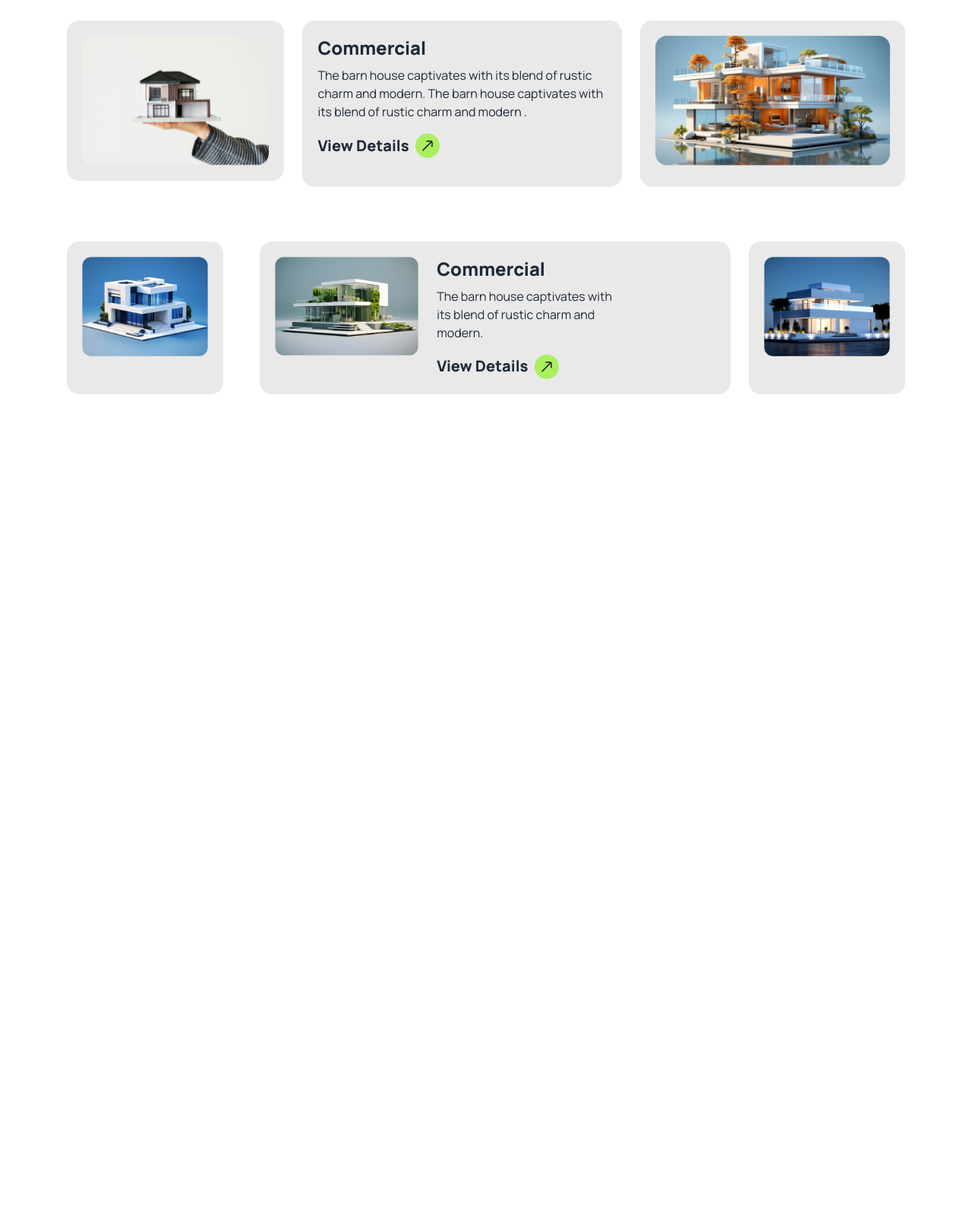
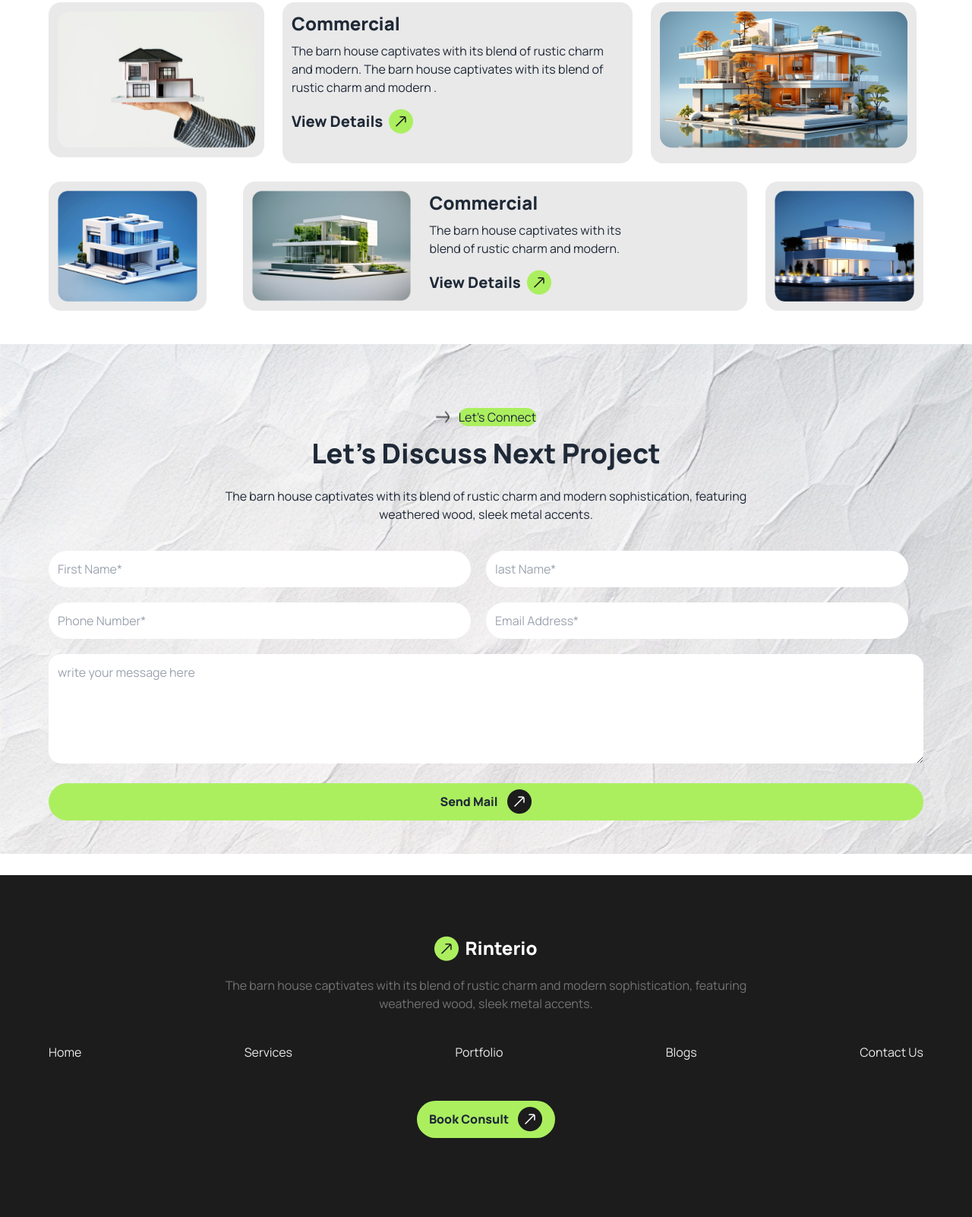
Before and after one commit to aabdullaalmamun/PH-Assignment3, a plain HTML site: page B10-Assignment-03/index.html in a window 1280 px wide. Shown: the part 2293-3895 px from the top of the page at 76% size. Before the commit the page ends 2836 px from the top, so only its background shows below. Drawn offline with nearby package versions, Linux system fonts and the light colour scheme.

Commit message:
responsibe form and footer section

```diff
--- a/B10-Assignment-03/index.html
+++ b/B10-Assignment-03/index.html
@@ -64,8 +64,7 @@
                     <img src="./assets/Frame 3.png" alt=""></button>
                 </div>
             <div>
-                <!-- <button>
-                    <img class="size-11/12" src="./assets/Frame 5.png" alt=""></button> -->
+
                     <button class="flex gap-3 items-center mx-auto bg-[#ABEF5F] rounded-full px-4 py-2 font-extrabold">Book Consult<img src="./assets/arrow01.png" alt=""></button>
                 </div>
         </div>
@@ -166,26 +165,26 @@
     <p class="text-center mb-9 sm:w-8/12 mx-auto">The barn house captivates with its blend of rustic charm and modern sophistication, featuring weathered wood, sleek metal accents.</p>
 
 <!-- portfolio-section-1 -->
-    <div class="sm:flex gap-6 p-6 mb-6">
-        <div class="mb-2 bg-[#E9E9E9] rounded-2xl p-5">
+    <div class="sm:flex gap-6  mb-6">
+        <div class="mb-2 bg-[#E9E9E9] rounded-2xl p-3">
             <img class="w-full" src="./assets/img1.png" alt="">
         </div>
-        <div class="sm:w-2/5 bg-[#E9E9E9] rounded-2xl p-5">
+        <div class="sm:w-2/5 bg-[#E9E9E9] rounded-2xl p-3">
             <h5 class="text-2xl font-extrabold mb-4 sm:mb-2">Commercial</h5>
             <p>The barn house captivates with its blend of rustic charm and modern. The barn house captivates with its blend of rustic charm and modern .</p>
             <button class="flex gap-2 items-center font-extrabold text-xl mt-4">View Details <img src="./assets/arrow-up-right-01.png" alt=""></button>
         </div>
-        <div class="mt-8 sm:mt-0 bg-[#E9E9E9] rounded-2xl p-5">
+        <div class="mt-8 sm:mt-0 bg-[#E9E9E9] rounded-2xl p-3">
             <img class="w-full" src="./assets/img2.png" alt="">
         </div>
     </div>
 
     <!-- portfolio-section-2 -->
-     <div class="flex flex-col-reverse sm:flex-row gap-6 p-6">
-        <div class="bg-[#E9E9E9] rounded-2xl p-5">
+     <div class="flex flex-col-reverse sm:flex-row gap-6">
+        <div class="bg-[#E9E9E9] rounded-2xl p-3">
             <img class="w-full" src="./assets/img3.png" alt="">
         </div>
-        <div class="sm:flex gap-6 sm:ml-6 mt-8 sm:mt-0 bg-[#E9E9E9] rounded-2xl p-5">
+        <div class="sm:flex gap-6 sm:ml-6 mt-8 sm:mt-0 bg-[#E9E9E9] rounded-2xl p-3">
             <div>
                 <img class="w-full" src="./assets/img4.png" alt="">
             </div>
@@ -195,7 +194,7 @@
                 <button class="flex gap-2 items-center font-extrabold text-xl mt-4">View Details <img src="./assets/arrow-up-right-01.png" alt=""></button>
             </div>
         </div>
-        <div class="bg-[#E9E9E9] rounded-2xl p-5">
+        <div class="bg-[#E9E9E9] rounded-2xl p-3">
             <img class="w-full" src="./assets/img5.png" alt="">
         </div>
      </div>
@@ -209,7 +208,63 @@
 
 
    <footer>
+    <!-- form section -->
+<section class="bg-[url('./assets/bg.jpg')] bg-cover py-1 mt-11">
+     <div class="w-11/12 sm:max-w-6xl mx-auto mt-7">
+        <section class="mt-20">
+            <div class="flex gap-3 justify-center"> <img src="./assets/Group 1.png" alt=""> <p class="bg-[#ABEF5F] rounded-full ">Let’s Connect</p></div>
+            <h1 class="text-center mt-4 text-4xl font-extrabold mb-6">Let’s Discuss Next Project</h1>
+            <p class="text-center mb-9 sm:w-8/12 mx-auto">The barn house captivates with its blend of rustic charm and modern sophistication, featuring weathered wood, sleek metal accents.</p>
 
+
+            <form action="">
+                <div class="sm:flex" >
+                    <input class="w-full  sm:w-1/2 rounded-full p-3 mr-5 mb-5" type="text" placeholder="First Name*  ">
+
+                    <input class="w-full sm:w-1/2 rounded-full p-3 mr-5 mb-5" type="text" placeholder="last Name*">
+
+                </div>
+
+                <div class="sm:flex">
+
+                    <input class="w-full sm:w-1/2 rounded-full p-3 mr-5 mb-5" type="number" placeholder="Phone Number*">
+                    <input class="w-full sm:w-1/2 rounded-full p-3 mr-5 mb-5" type="email" placeholder="Email Address*">
+                </div>
+                <textarea class="w-full sm:w-full rounded-2xl h-36 p-3" name="" id="" placeholder="write your message here"></textarea>
+
+                <div class="mt-5 mb-10">
+                    <button class="flex gap-3 items-center mx-auto bg-[#ABEF5F] rounded-full px-4 py-2 font-extrabold w-full justify-center">Send Mail<img src="./assets/arrow01.png" alt=""></button>
+                </div>
+            </form>
+
+
+    </div>
+</section>
+
+<section class="bg-[#1C1C1C]">
+    <div class="w-11/12 sm:max-w-6xl mx-auto mt-7 py-16">
+        <div>
+            <button class="flex  gap-2 items-center font-extrabold text-2xl mt-4 mx-auto text-white mb-5"><img src="./assets/arrow-up-right-01.png" alt="">Rinterio</button>
+        </div>
+        <p class="text-center sm:w-2/3  mx-auto text-[#737373]">The barn house captivates with its blend of rustic charm and modern sophistication, featuring weathered wood, sleek metal accents.</p>
+
+        <div>
+            <ul class="sm:flex justify-between gap-9 text-[#E9E9E9] my-10  text-center">
+               <div class="mb-3"><li><a href="">Home</a>
+                </li></div>
+                <div class="mb-3"><li><a href="">Services</a></li></div>
+                <div class="mb-3"><li><a href="">Portfolio</a></li></div>
+                <div class="mb-3"> <li><a href="">Blogs</a></li></div>
+                <div> <li><a href="">Contact Us</a></li></div>
+            </ul>
+        </div>
+
+        <div class="mt-5 mb-10">
+            <button class="flex gap-3 items-center mx-auto bg-[#ABEF5F] rounded-full px-4 py-2 font-extrabold justify-center sm:w-auto w-full">Book Consult<img src="./assets/arrow01.png" alt=""></button>
+        </div>
+    </div>
+
+</section>
    </footer>
 
 </body>
```
